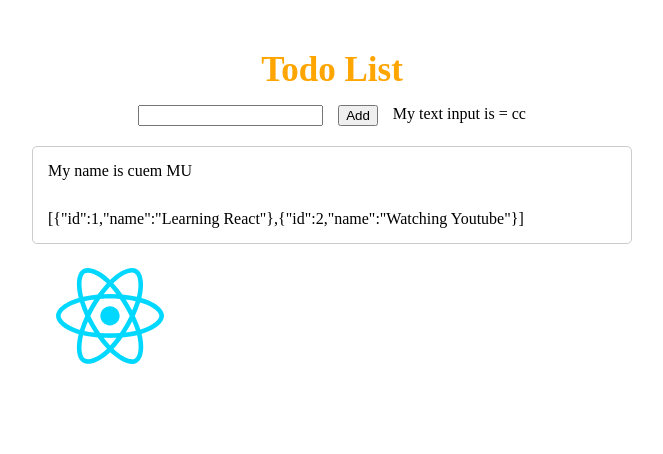
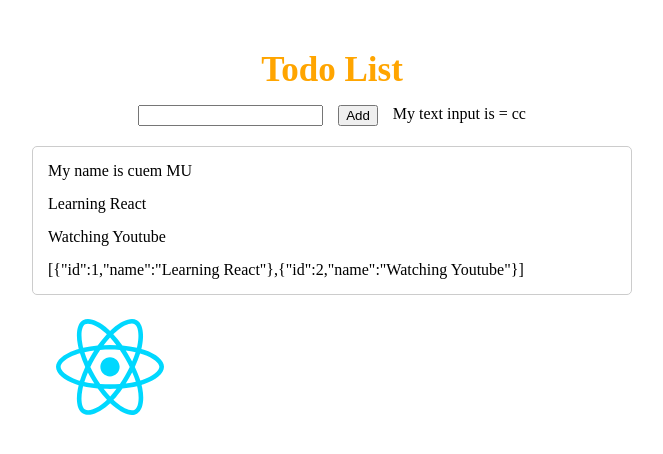
Before and after one commit to nguyenquangquy82/react-vite-quangquy, a React (Vite) app: page / in a window 1280 px wide. Shown: the top 454 px of the page, without its empty margins (308-971 px from the left). Built offline with nearby package versions, Linux system fonts and the light colour scheme.

Commit message:
update video 37

```diff
--- a/src/components/todo/ToDoData.jsx
+++ b/src/components/todo/ToDoData.jsx
@@ -8,7 +8,8 @@ const ToDoData = (props) =>{
   return (
     <div className="todo-data">
           <div>My name is {props.name}</div>
-          <div> </div>
+          <div>Learning React </div>
+          <div>Watching Youtube </div>
           <div>
               {JSON.stringify(props.todoList)}
           </div>
```
